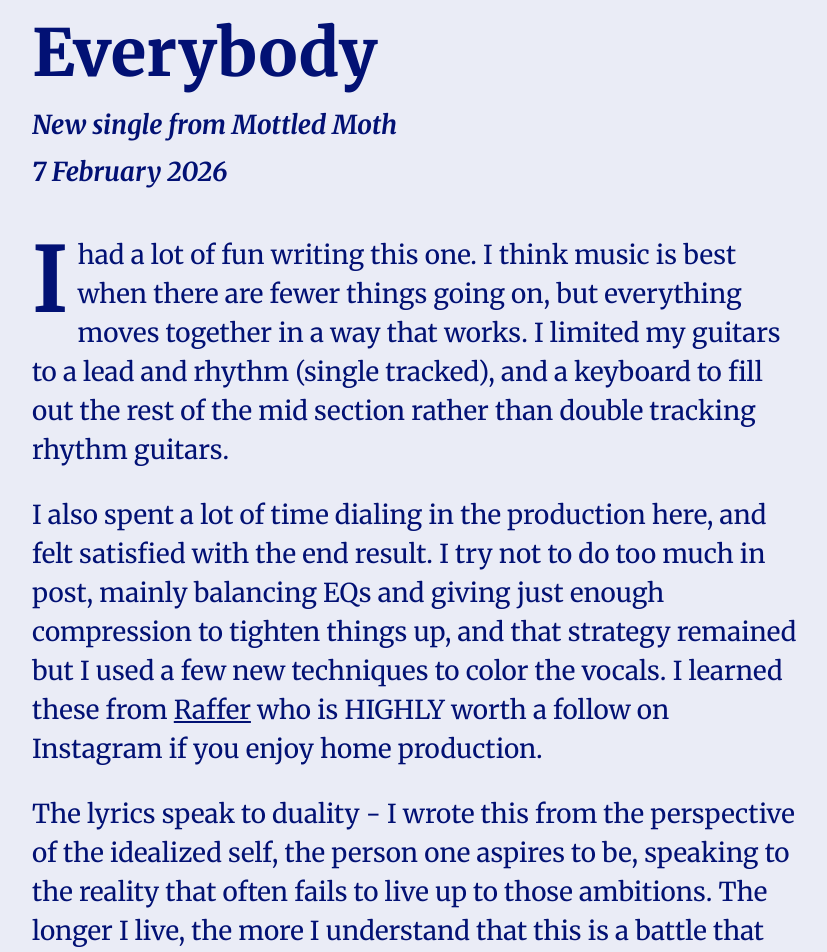
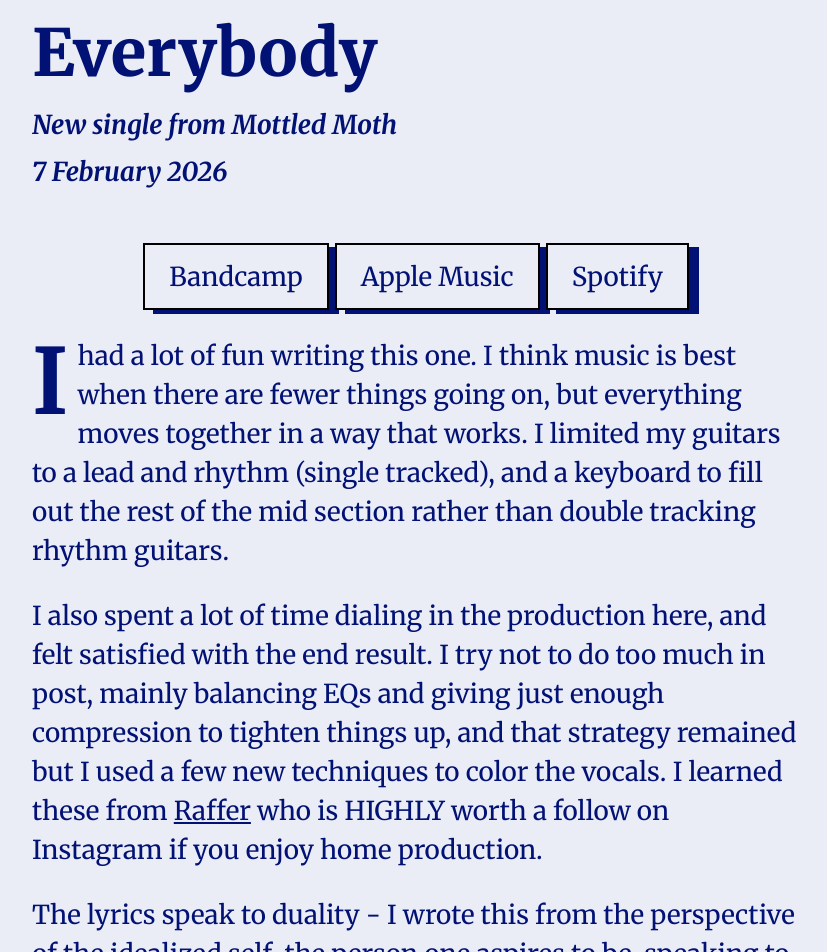
Before and after one commit to timothyholmes/mottled-moth-rocks, a Jekyll site: the page built from _posts/2026-02-06-everybody.md, in a window 1280 px wide and 1400 px high, scrolled down 568 px. Shown: the top 952 px of the window, without its empty margins (224-1051 px from the left). Built offline with Jekyll 4.4.1, drawn with Linux system fonts in a browser that asks for light colours; some of the changed text lies outside the part shown.

Commit message:
Moved music links to the top of the everybody page

```diff
--- a/_posts/2026-02-06-everybody.md
+++ b/_posts/2026-02-06-everybody.md
@@ -7,6 +7,12 @@
 previewImage: /assets/images/2026-02-06-everybody/everybody-art-small.png
 permalink: /2026/02/06/everybody.html
 ---
+
+<section class="music-links">
+    <a href="https://mottledmoth.bandcamp.com/track/everybody" class="nav-item">Bandcamp</a>
+    <a href="https://music.apple.com/us/album/everybody-single/1873348822" class="nav-item">Apple Music</a>
+    <a href="https://open.spotify.com/track/4sG1SJBNfpCoDT7JhzxQQj?si=a5d114eacaea488b" class="nav-item">Spotify</a>
+</section>
 
 I had a lot of fun writing this one. I think music is best when there are fewer things going on, but everything moves together in a way that works. I limited my guitars to a lead and rhythm (single tracked), and a keyboard to fill out the rest of the mid section rather than double tracking rhythm guitars.
 
@@ -18,12 +24,6 @@
 
 Released February 6, 2026.
 
-<section class="music-links">
-<a href="https://mottledmoth.bandcamp.com/track/everybody" class="nav-item">Bandcamp</a>
-<a href="https://music.apple.com/us/album/everybody-single/1873348822" class="nav-item">Apple Music</a>
-<a href="https://open.spotify.com/track/4sG1SJBNfpCoDT7JhzxQQj?si=a5d114eacaea488b" class="nav-item">Spotify</a><br>
-</section>
-
 <div class="album-art">
     <img src="/assets/images/2026-02-06-everybody/everybody-social.png" />
 </div>
```
